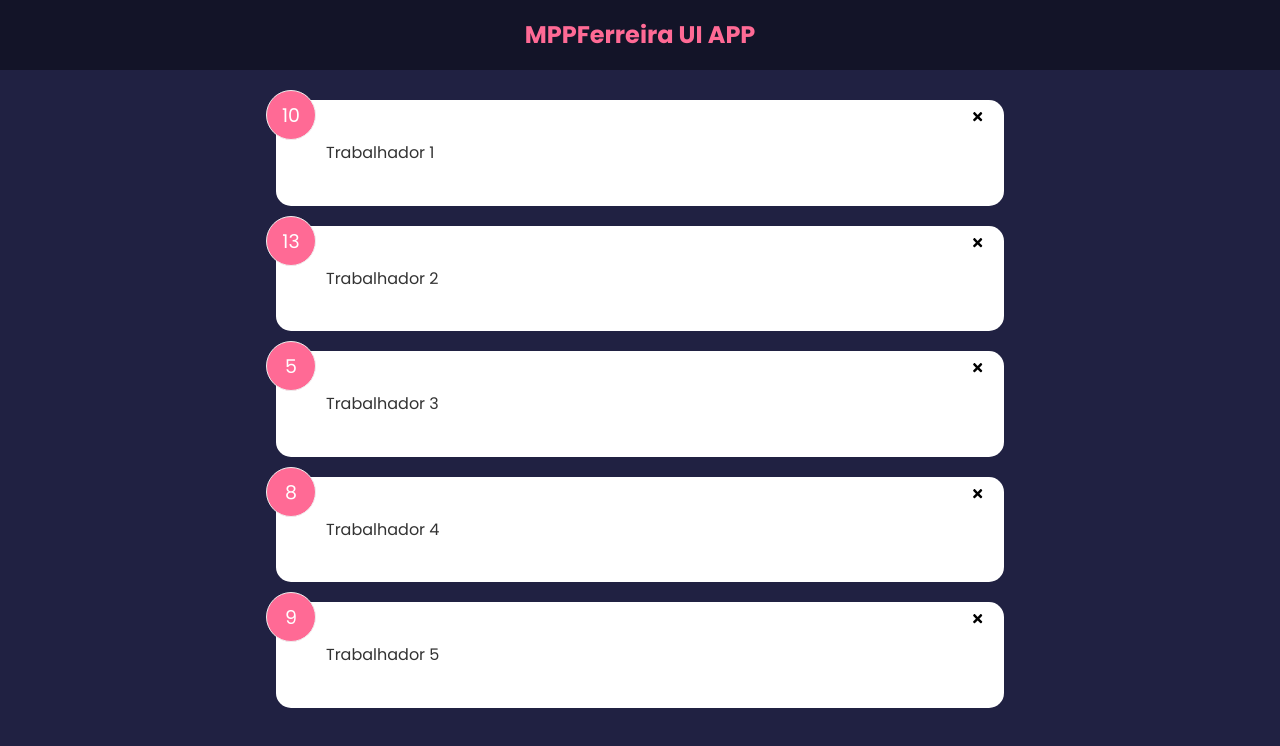
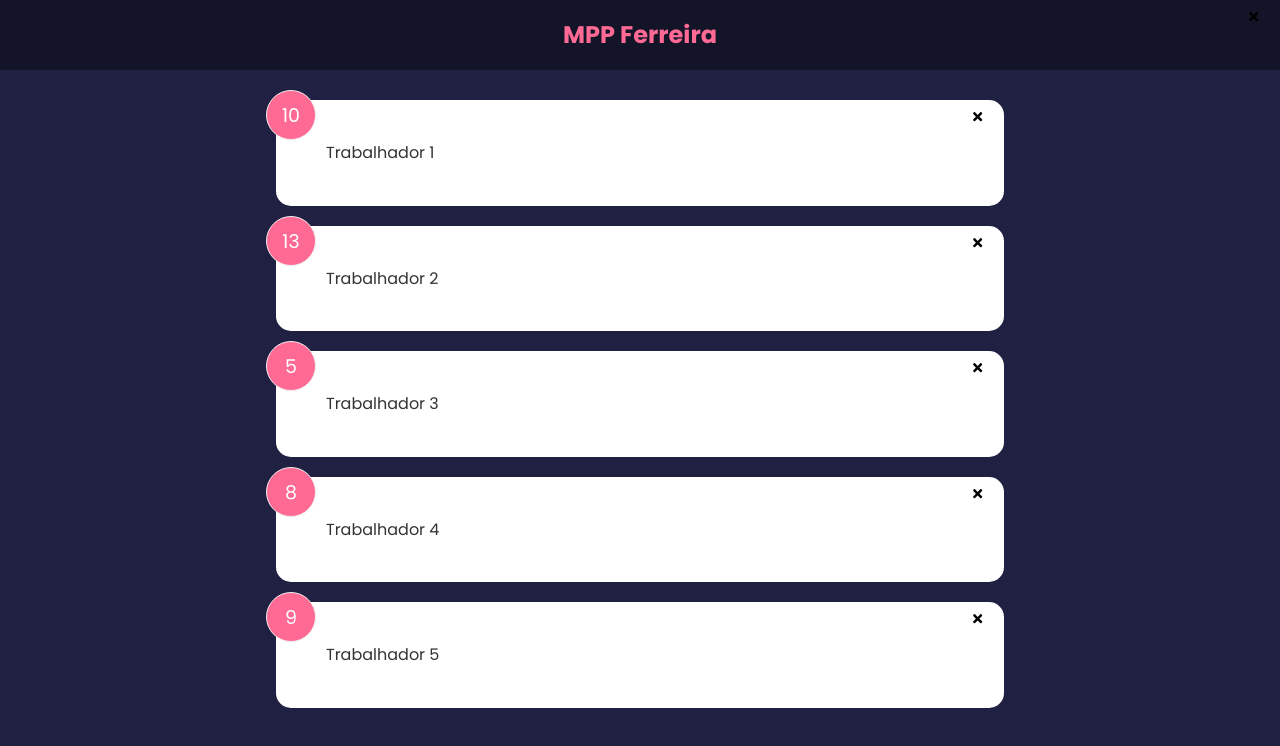
Before and after one commit to AlexandraASF/formacao_UFCD10790, a React (Create React App) app in the folder mppferreira/: page / in a window 1280 px wide. Shown: the top 746 px of the page. Built offline with nearby package versions, Linux system fonts and the light colour scheme.

Commit message:
chnage to Employee

```diff
--- a/mppferreira/src/App.js
+++ b/mppferreira/src/App.js
@@ -1,23 +1,31 @@
 import React, { useState } from "react";
 import "./App.css";
-import MPPFerreiraList from "./componentes/MPPFerreiraList";
+import EmployeeList from "./componentes/EmployeeList";
 import Header from "./componentes/Header";
 import MPPFerreiraData from "./data/MPPFerreiraData";
 
 function App() {
-  const [mppFerreira, setMPPFerreira] = useState(MPPFerreiraData);
+  const [mppFerreiraData, setMPPFerreiraData] = useState(MPPFerreiraData);
 
-  const deleteMPPFerreira = (id) => {
+  /*
+  const createEmployee = (id) => {
     if(window.confirm("Deseja mesmo apagar" )){
-      setMPPFerreira(mppFerreira.filter((item) => item.id != id));
+      setMPPFerreiraData(mppFerreiraData.filter((item) => item.id != id));
+    }
+  }
+  */
+
+  const deleteEmployee = (id) => {
+    if(window.confirm("Deseja mesmo apagar" )){
+      setMPPFerreiraData(mppFerreiraData.filter((item) => item.id != id));
     }
   }
 
   return (
     <>
-    <Header title='MPPFerreira UI APP' bgColor="rgba(0,0,0,0.4)" textColor="#ff6a95"/>
+    <Header title='MPP Ferreira' bgColor="rgba(0,0,0,0.4)" textColor="#ff6a95"/>
       <div className="container">
-        <MPPFerreiraList data={mppFerreira} handleDelete={deleteMPPFerreira}/>
+        <EmployeeList data={mppFerreiraData} /*handleCreate={createEmployee}*/ handleDelete={deleteEmployee}/>
       </div>
     </>
   );
--- a/mppferreira/src/componentes/MPPFerreiraItem.js
+++ b/mppferreira/src/componentes/EmployeeItem.js
@@ -1,7 +1,7 @@
 import React, { useState } from 'react';
 import {FaTimes} from "react-icons/fa";
 
-function MPPFerreiraItem({item, handleDelete}) {
+function EmployeeItem({item, handleDelete}) {
 
   return (
     <div className='card'>
@@ -14,4 +14,4 @@ function MPPFerreiraItem({item, handleDelete}) {
   )
 }
 
-export default MPPFerreiraItem
+export default EmployeeItem
--- /dev/null
+++ b/mppferreira/src/componentes/EmployeeList.js
@@ -0,0 +1,21 @@
+import React from "react";
+import EmployeeItem from "./EmployeeItem";
+import {FaTimes} from "react-icons/fa";
+
+function EmployeeList({ data, /*handleCreate,*/ handleDelete }) {
+  return (
+    <>
+      <button className="close">
+        <FaTimes />
+      </button>
+
+      <div className="employee-list">
+        {data.map((item) => (
+          <EmployeeItem key={item.id} item={item} handleDelete={handleDelete} />
+        ))}
+      </div>
+    </>
+  );
+}
+
+export default EmployeeList;
--- a/mppferreira/src/componentes/MPPFerreiraList.js
+++ /dev/null
@@ -1,15 +0,0 @@
-import React from 'react'
-import MPPFerreiraItem from './MPPFerreiraItem'
-
-
-function MPPFerreiraList({data, handleDelete}) {
-  return (
-    <div className='feedback-list'>
-        {data.map((item) => (
-            <MPPFerreiraItem key={item.id} item={item} handleDelete={handleDelete}/>
-        ))}
-    </div>
-  )
-}
-
-export default MPPFerreiraList
```
